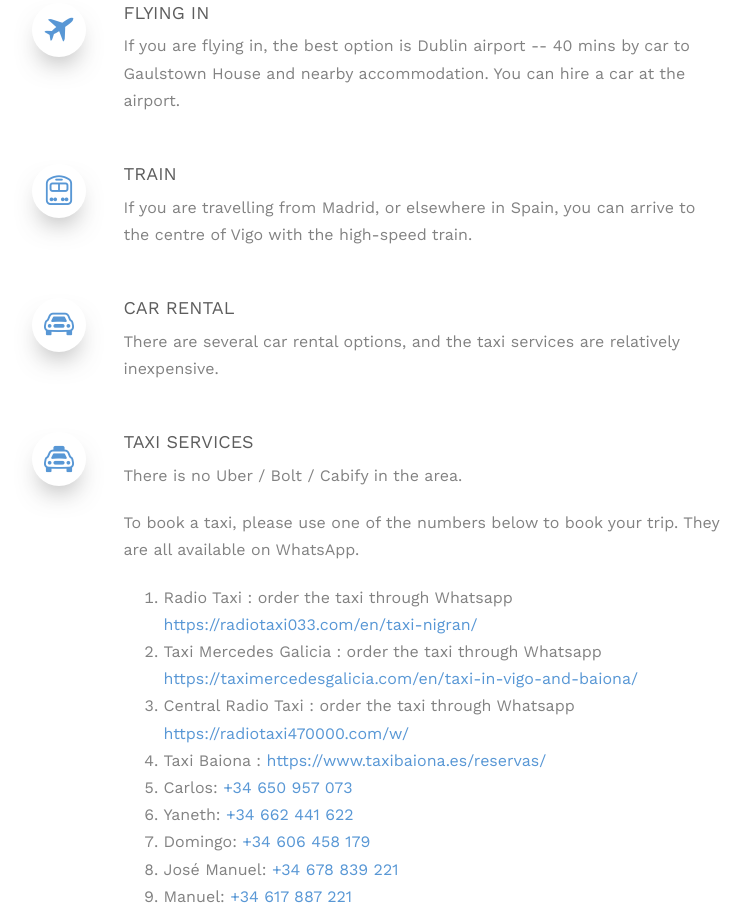
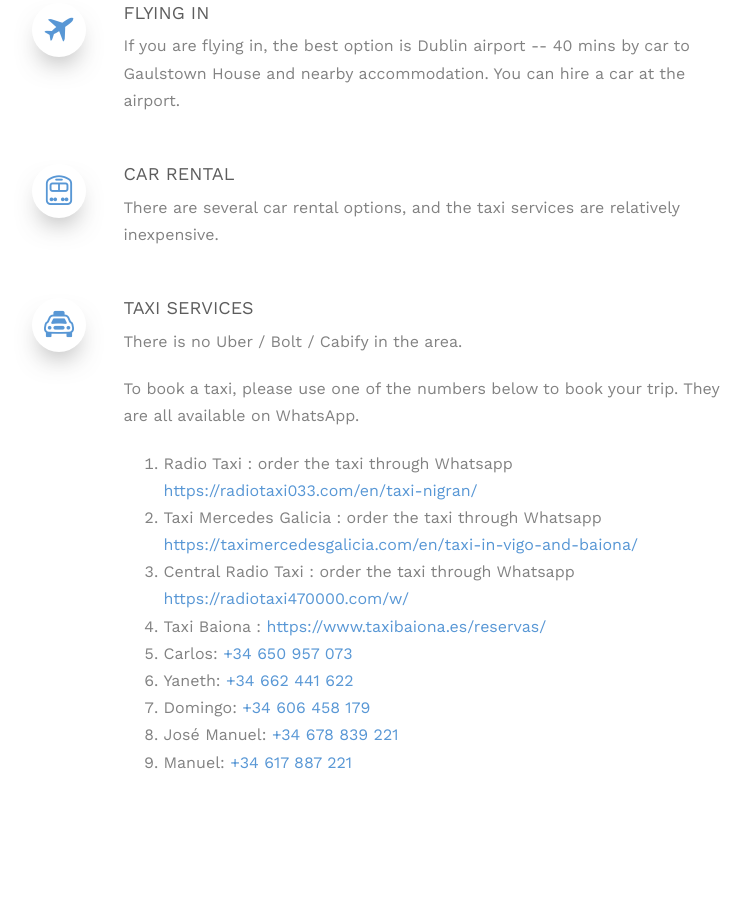
Before and after one commit to emma-and-pavol/emma-and-pavol.github.io, a website: page index.html in a window 1280 px wide. Shown: the part 4458-5381 px from the top of the page, without its empty margins (233-983 px from the left). Drawn offline with nearby package versions, Linux system fonts and the light colour scheme; files whose address does not match are found by name; a web font is replaced by a local one.

Commit message:
hotels map

```diff
--- a/index.html
+++ b/index.html
@@ -280,17 +280,6 @@
 								<i class="bi-train-front"></i>
 							</span>
 							<div class="feature-copy">
-								<h3>Train</h3>
-								<p>If you are travelling from Madrid, or elsewhere in Spain, you can arrive to the
-									centre of Vigo with the high-speed train.</p>
-							</div>
-						</div>
-
-						<div class="feature-left animate-box" data-animate-effect="fadeInLeft">
-							<span class="icon">
-								<i class="bi-car-front"></i>
-							</span>
-							<div class="feature-copy">
 								<h3>Car Rental</h3>
 								<p>There are several car rental options, and the taxi services are relatively
 									inexpensive.</p>
@@ -351,7 +340,7 @@
 					<h3 class="text-center">Hotels Map</h3>
 					<div class="embed-responsive embed-responsive-custom">
 						<iframe class="embed-responsive-item"
-							src="https://www.google.com/maps/d/embed?mid=12BeF__vLogjnDrY7VVS8S6wXVyK3hBQ&ehbc=2E312F&noprof=1"
+							src="https://www.google.com/maps/d/embed?mid=1oa4719vbEP98eu4tnehBOUY82U4Mj9I&ehbc=2E312F"
 							allowfullscreen></iframe>
 					</div>
 					<br>
```
